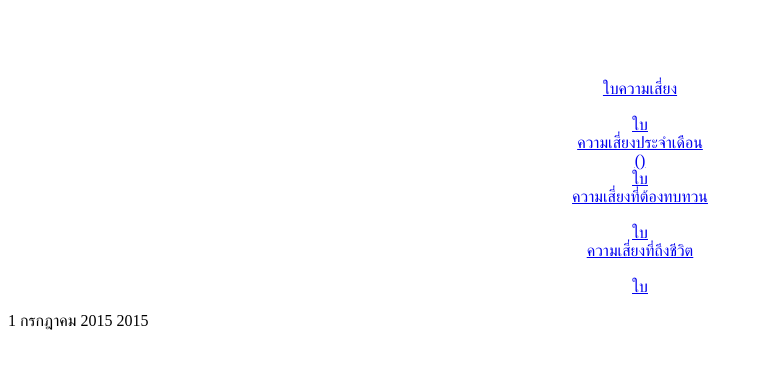
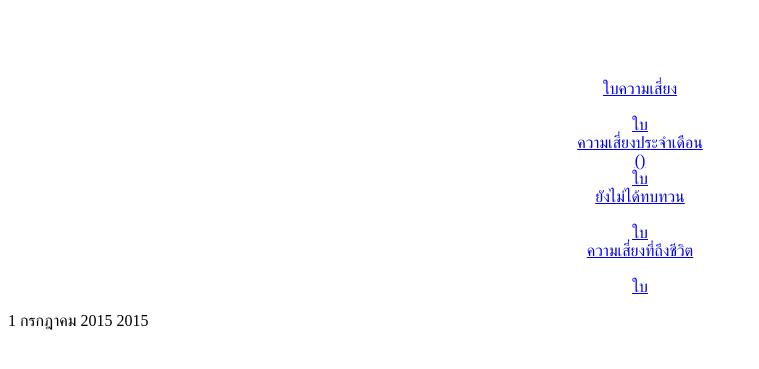
Before and after one commit to Sronsai/rm, a Yii app: template frontend/views/site/index.php in a window 1280 px wide. Shown: the top 369 px of the page, without its empty margins (0-759 px from the left). Run offline with PHP 8.4 and a stand-in for Yii, Linux system fonts and the light colour scheme; the template is opened without the code that fills it, so the values that code supplies are empty; some libraries are stand-ins or nearby versions.

Commit message:
Merge origin/master

```diff
--- a/frontend/views/site/index.php
+++ b/frontend/views/site/index.php
@@ -140,7 +140,7 @@ $time = time();
                         <a href="?r=report/report3">
                             <span class="info-box-icon bg-orange"><i class="fa fa-spinner fa-pulse"></i></span>
                             <div class="info-box-content">
-                                <span class="info-box-text">ความเสี่ยงที่ต้องทบทวน </br></br></span>
+                                <span class="info-box-text">ยังไม่ได้ทบทวน </br></br></span>
                                 <span class="info-box-number">
                                     <u>
                                         <?php
```
